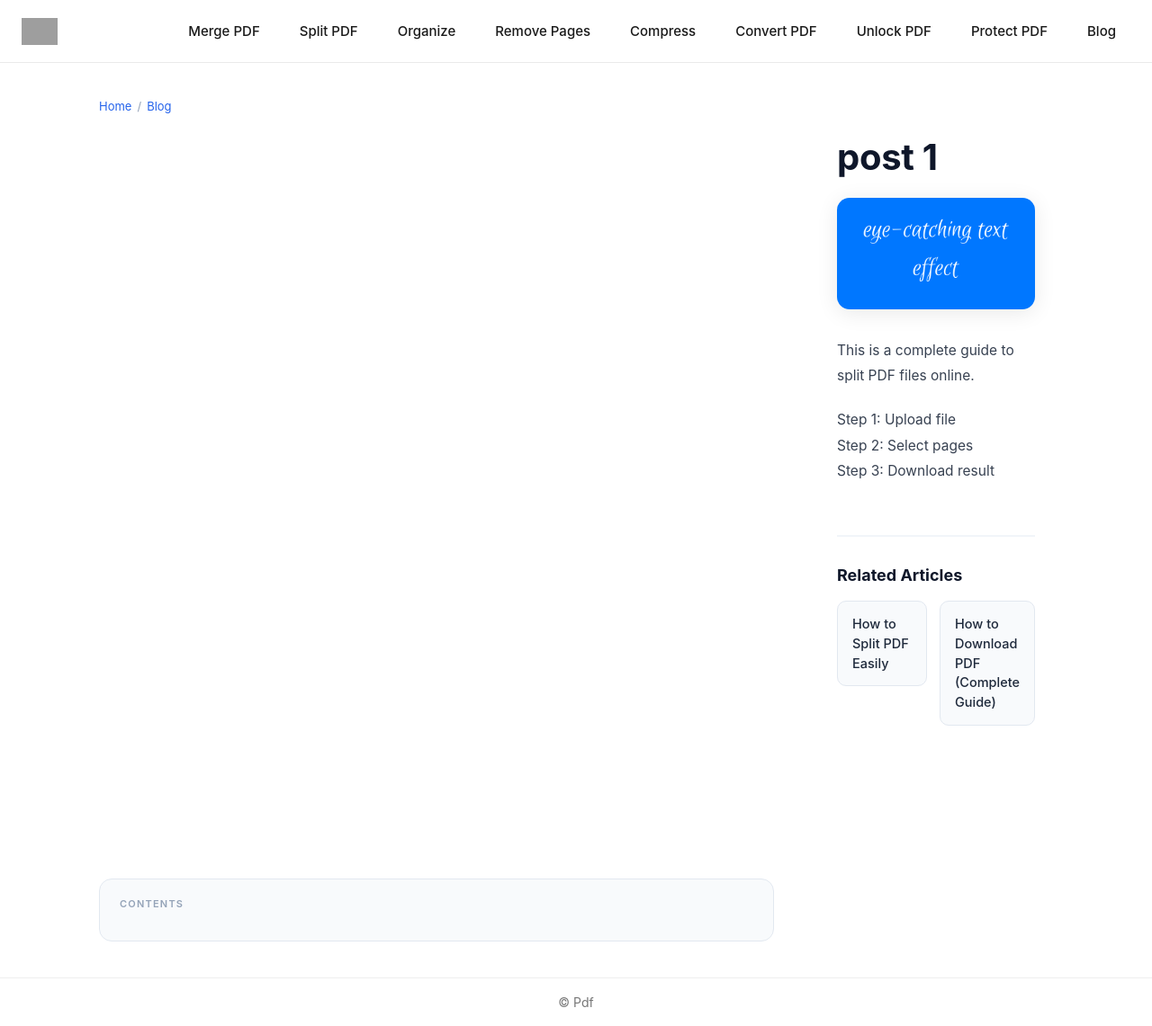
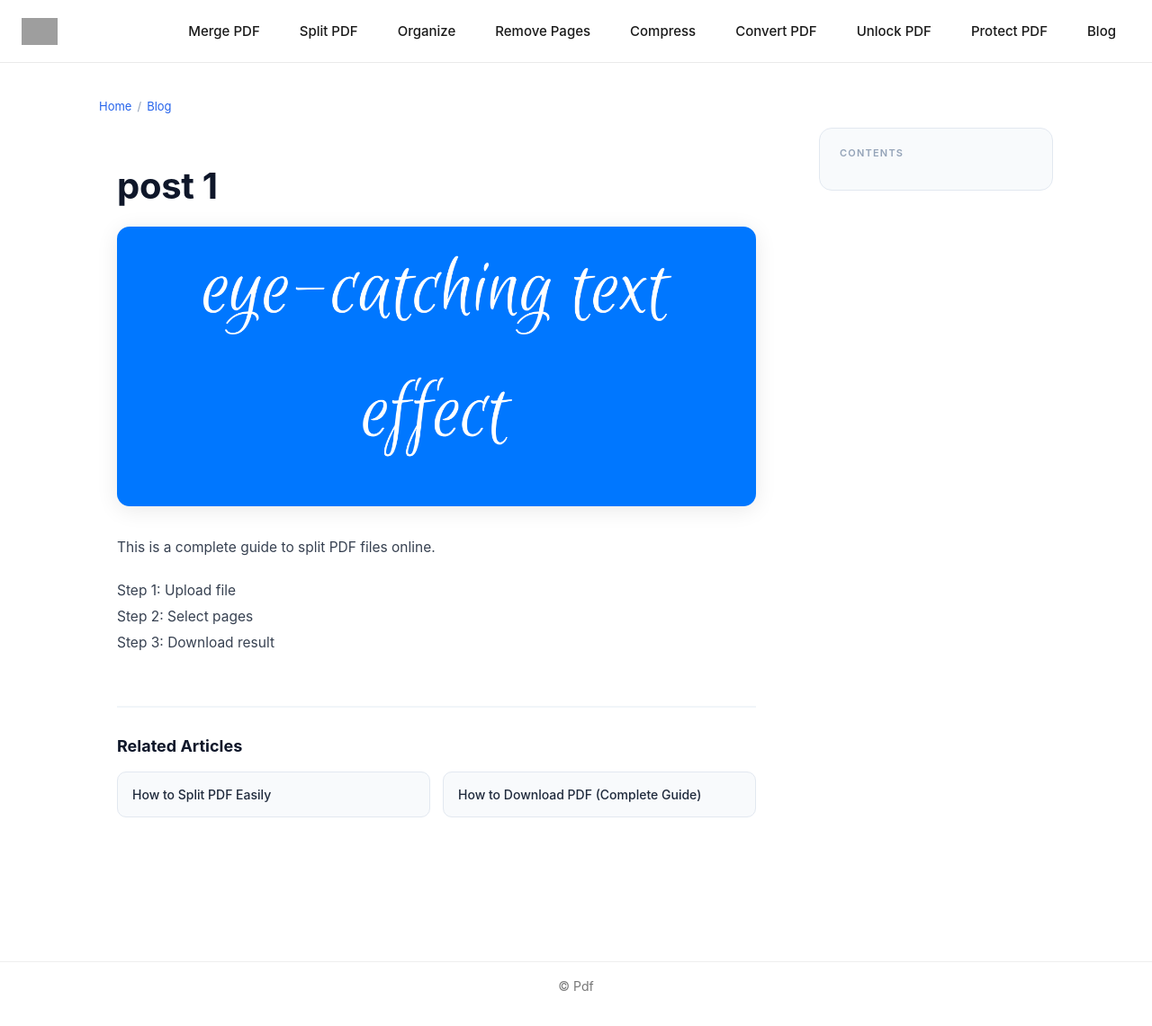
Before and after one commit to rforrupesh/pdf, a Jekyll site: the page built from _posts/2026-04-28-how-to-split-pdf.md, in a window 1280 px wide. Shown: the whole page at 90% size. Built offline with Jekyll 4.4.1, drawn with Linux system fonts in a browser that asks for light colours; grey boxes are pictures that could not be loaded.

Commit message:
Update style.css

```diff
--- a/assets/css/style.css
+++ b/assets/css/style.css
@@ -206,7 +206,7 @@ nav {
 }
 
 /* =========================
-   CONTENT BASE
+   POST LAYOUT
 ========================= */
 .post-container {
   max-width: 1100px;
@@ -214,26 +214,14 @@ nav {
   padding: 0 20px;
   display: grid;
   grid-template-columns: 1fr 260px;
-  gap: 50px;
+  grid-template-rows: auto 1fr;
+  gap: 0 50px;
   align-items: start;
 }
 
-@media (max-width: 992px) {
-  .post-container {
-    grid-template-columns: 1fr;
-    margin: 20px auto;
-    gap: 30px;
-  }
-  /* Move sidebar above related posts on mobile */
-  .post-sidebar {
-    order: -1;
-  }
-}
-
-/* =========================
-   BREADCRUMB
-========================= */
+/* Breadcrumb spans full width above both columns */
 .post-breadcrumb {
+  grid-column: 1 / -1;
   margin-bottom: 16px;
   font-size: 13px;
   color: #94a3b8;
@@ -253,13 +241,22 @@ nav {
   color: #1d4ed8;
 }
 
-/* =========================
-   POST MAIN
-========================= */
+/* Main content — column 1 */
 .post-main {
   min-width: 0;
+  grid-column: 1;
 }
 
+/* Sidebar — column 2 */
+.post-sidebar {
+  grid-column: 2;
+  position: sticky;
+  top: 24px;
+}
+
+/* =========================
+   TITLE & THUMBNAIL
+========================= */
 .post-title {
   font-size: clamp(24px, 4vw, 40px);
   font-weight: 700;
@@ -271,7 +268,8 @@ nav {
 
 .post-thumb {
   width: 100%;
-  height: auto;
+  aspect-ratio: 16 / 7;
+  object-fit: cover;
   border-radius: 14px;
   margin-bottom: 32px;
   box-shadow: 0 4px 24px rgba(0, 0, 0, 0.09);
@@ -303,6 +301,13 @@ nav {
   color: #1e293b;
 }
 
+.post-content h4 {
+  font-size: 16px;
+  font-weight: 600;
+  margin: 20px 0 8px;
+  color: #1e293b;
+}
+
 .post-content p {
   margin-bottom: 20px;
 }
@@ -324,6 +329,30 @@ nav {
   margin: 36px 0;
 }
 
+.post-content strong {
+  color: #0f172a;
+  font-weight: 600;
+}
+
+.post-content em {
+  color: #4b5563;
+}
+
+.post-content blockquote {
+  border-left: 3px solid #2563eb;
+  background: #eff6ff;
+  color: #1e40af;
+  margin: 24px 0;
+  padding: 14px 18px;
+  border-radius: 0 10px 10px 0;
+  font-size: 15px;
+  line-height: 1.7;
+}
+
+.post-content blockquote p {
+  margin: 0;
+}
+
 /* Lists */
 .post-content ol,
 .post-content ul {
@@ -336,6 +365,15 @@ nav {
   line-height: 1.7;
 }
 
+/* Images inside content */
+.post-content img {
+  width: 100%;
+  height: auto;
+  border-radius: 10px;
+  margin: 20px 0;
+  display: block;
+}
+
 /* =========================
    TABLES
 ========================= */
@@ -346,7 +384,17 @@ nav {
   margin: 28px 0;
   border-radius: 10px;
   overflow: hidden;
-  box-shadow: 0 1px 6px rgba(0,0,0,0.07);
+  box-shadow: 0 1px 6px rgba(0, 0, 0, 0.07);
+  /* mobile scroll */
+  display: block;
+  overflow-x: auto;
+  -webkit-overflow-scrolling: touch;
+}
+
+@media (min-width: 640px) {
+  .post-content table {
+    display: table;
+  }
 }
 
 .post-content th {
@@ -356,6 +404,7 @@ nav {
   text-align: left;
   color: #1e293b;
   border-bottom: 2px solid #e2e8f0;
+  white-space: nowrap;
 }
 
 .post-content td {
@@ -368,21 +417,8 @@ nav {
   background: #f8fafc;
 }
 
-/* Horizontal scroll for tables on small screens */
-.post-content table {
-  display: block;
-  overflow-x: auto;
-  -webkit-overflow-scrolling: touch;
-}
-
-@media (min-width: 600px) {
-  .post-content table {
-    display: table;
-  }
-}
-
 /* =========================
-   CODE BLOCKS
+   CODE
 ========================= */
 .post-content pre {
   background: #0f172a;
@@ -411,49 +447,25 @@ nav {
   color: inherit;
   padding: 0;
   font-size: inherit;
+  border-radius: 0;
 }
 
 /* =========================
-   VIDEO EMBED
+   VIDEO / IFRAME
 ========================= */
 .post-content iframe {
   width: 100%;
+  aspect-ratio: 16 / 9;
+  height: auto;
   border-radius: 12px;
   margin: 28px 0;
   display: block;
-  aspect-ratio: 16 / 9;
-  height: auto;
-  min-height: 220px;
   border: none;
 }
 
-@supports not (aspect-ratio: 16/9) {
-  /* Fallback for older browsers */
-  .video-wrapper {
-    position: relative;
-    padding-bottom: 56.25%;
-    height: 0;
-    overflow: hidden;
-    margin: 28px 0;
-    border-radius: 12px;
-  }
-  .video-wrapper iframe {
-    position: absolute;
-    top: 0; left: 0;
-    width: 100%; height: 100%;
-    margin: 0;
-    border-radius: 0;
-  }
-}
-
 /* =========================
-   SIDEBAR & TOC
+   TOC SIDEBAR
 ========================= */
-.post-sidebar {
-  position: sticky;
-  top: 24px;
-}
-
 .toc-box {
   background: #f8fafc;
   padding: 20px 22px;
@@ -477,66 +489,31 @@ nav {
 }
 
 #toc li {
-  margin-bottom: 4px;
+  margin-bottom: 2px;
 }
 
 #toc a {
+  display: block;
+  padding: 6px 10px;
+  border-radius: 7px;
+  font-size: 14px;
+  color: #4b5563;
   text-decoration: none;
-  color: #4b5563;
-  font-size: 14px;
-  transition: color 0.2s, padding-left 0.2s;
-  display: block;
-  padding: 5px 8px;
-  border-radius: 6px;
   line-height: 1.4;
+  transition: color 0.2s, background 0.2s, padding-left 0.2s;
 }
 
 #toc a:hover {
   color: #2563eb;
   background: #eff6ff;
-  padding-left: 12px;
+  padding-left: 14px;
 }
 
-/* Active TOC link (optional — add via JS scroll listener) */
 #toc a.active {
   color: #2563eb;
   font-weight: 600;
   background: #eff6ff;
-  padding-left: 12px;
-}
-
-/* On mobile, TOC becomes a horizontal scrollable strip */
-@media (max-width: 992px) {
-  .post-sidebar {
-    position: static;
-  }
-
-  .toc-box {
-    padding: 14px 16px;
-  }
-
-  #toc {
-    display: flex;
-    flex-wrap: wrap;
-    gap: 8px;
-  }
-
-  #toc li {
-    margin: 0;
-  }
-
-  #toc a {
-    background: #e2e8f0;
-    border-radius: 20px;
-    padding: 5px 12px;
-    font-size: 13px;
-    white-space: nowrap;
-  }
-
-  #toc a:hover {
-    background: #dbeafe;
-    padding-left: 12px;
-  }
+  padding-left: 14px;
 }
 
 /* =========================
@@ -571,10 +548,10 @@ nav {
   border-radius: 10px;
   text-decoration: none;
   color: #1e293b;
-  font-size: 14.5px;
+  font-size: 14px;
   font-weight: 500;
+  line-height: 1.5;
   transition: background 0.2s, border-color 0.2s, transform 0.15s;
-  line-height: 1.5;
 }
 
 .related-list li a:hover {
@@ -583,8 +560,67 @@ nav {
   transform: translateY(-2px);
 }
 
+/* =========================
+   RESPONSIVE
+========================= */
+@media (max-width: 992px) {
+  .post-container {
+    grid-template-columns: 1fr;
+    grid-template-rows: auto;
+    gap: 24px;
+    margin: 24px auto;
+  }
+
+  /* Correct order: breadcrumb → sidebar TOC → content */
+  .post-breadcrumb { order: 1; }
+  .post-sidebar    { order: 2; grid-column: 1; position: static; }
+  .post-main       { order: 3; }
+
+  /* TOC becomes pill strip on tablet/mobile */
+  #toc {
+    display: flex;
+    flex-wrap: wrap;
+    gap: 8px;
+  }
+
+  #toc li { margin: 0; }
+
+  #toc a {
+    background: #e2e8f0;
+    border-radius: 20px;
+    padding: 5px 14px;
+    font-size: 13px;
+    white-space: nowrap;
+  }
+
+  #toc a:hover,
+  #toc a.active {
+    background: #dbeafe;
+    color: #2563eb;
+    padding-left: 14px;
+  }
+}
+
 @media (max-width: 600px) {
+  .post-container {
+    padding: 0 14px;
+    margin: 16px auto;
+  }
+
+  .post-title {
+    font-size: clamp(22px, 6vw, 32px);
+  }
+
+  .post-thumb {
+    border-radius: 10px;
+    margin-bottom: 24px;
+  }
+
   .related-list {
     grid-template-columns: 1fr;
   }
+
+  .toc-box {
+    padding: 14px 16px;
+  }
 }
```
